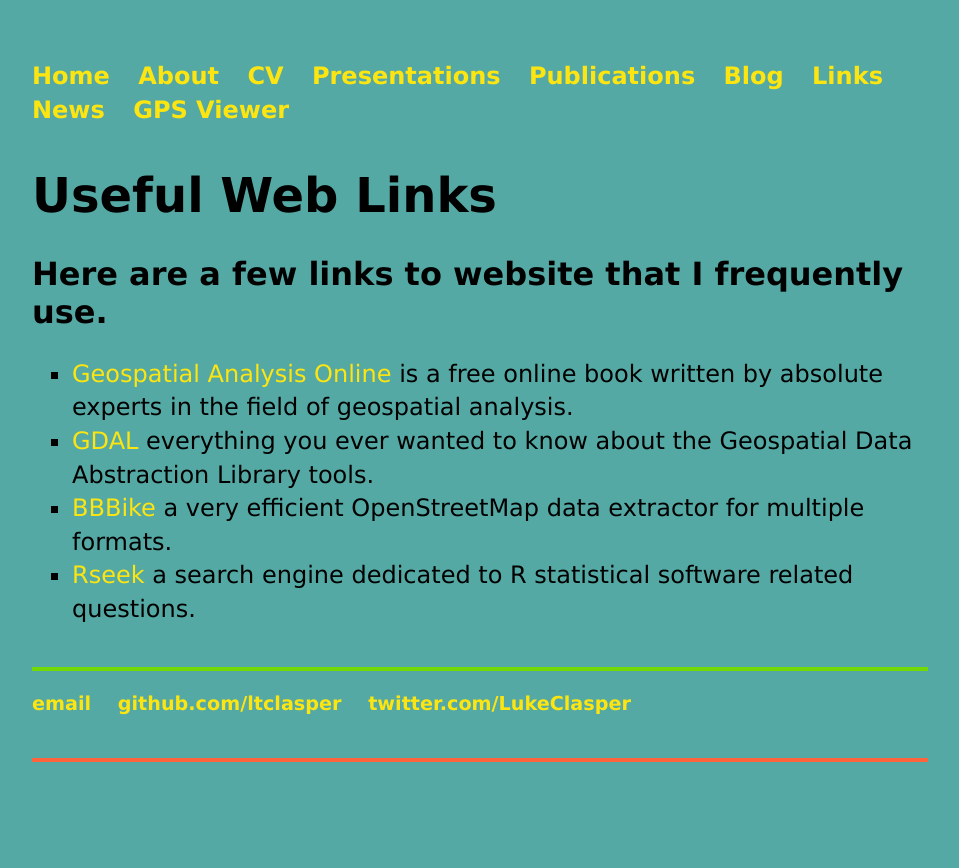
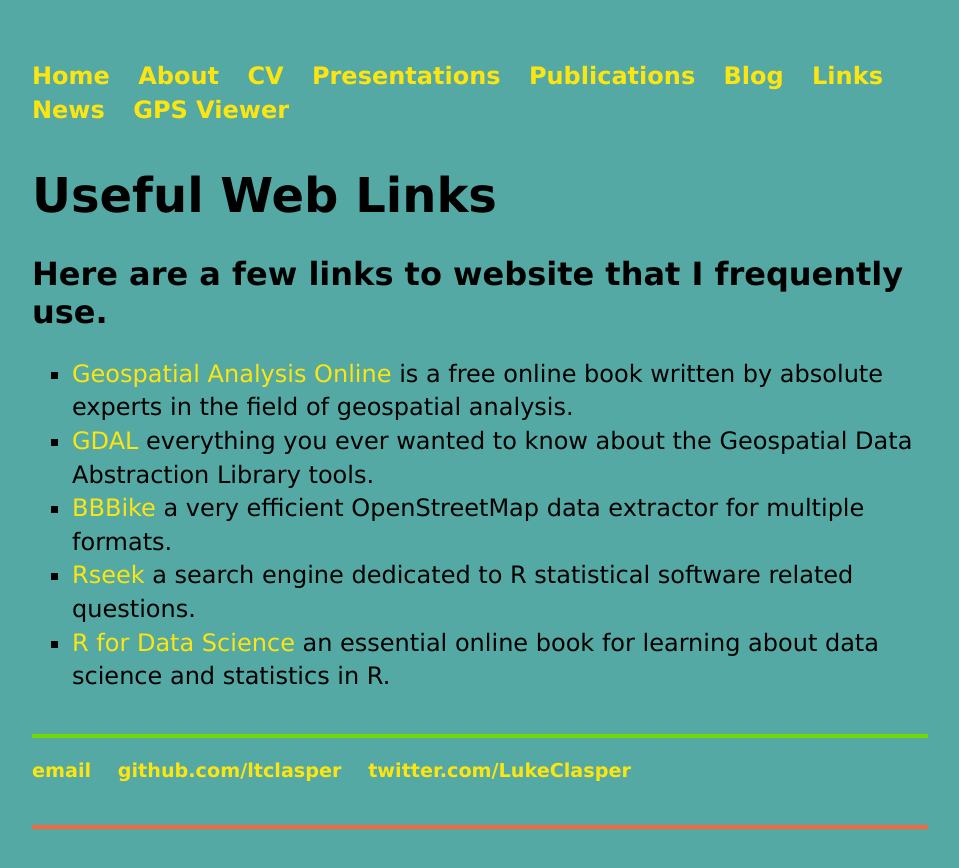
Before and after one commit to ltclasper/ltclasper.github.io, a Jekyll site: the page built from links/index.html, in a window 1280 px wide. Shown: the top 868 px of the page, without its empty margins (160-1119 px from the left). Built offline with Jekyll 4.4.1, drawn with Linux system fonts in a browser that asks for light colours.

Commit message:
Update index.html

```diff
--- a/links/index.html
+++ b/links/index.html
@@ -11,6 +11,7 @@ title: Useful Web Links
     <li><a href="http://www.gdal.org/">GDAL</a> everything you ever wanted to know about the Geospatial Data Abstraction Library tools.</li>
     <li><a href="http://extract.bbbike.org/">BBBike</a> a very efficient OpenStreetMap data extractor for multiple formats.</li>
     <li><a href="https://rseek.org/">Rseek</a> a search engine dedicated to R statistical software related questions.</li>
+    <li><a href="http://r4ds.had.co.nz/">R for Data Science</a> an essential online book for learning about data science and statistics in R.</li>
   </ul>
 	</p>
 </div><!-- /.blurb -->
```
